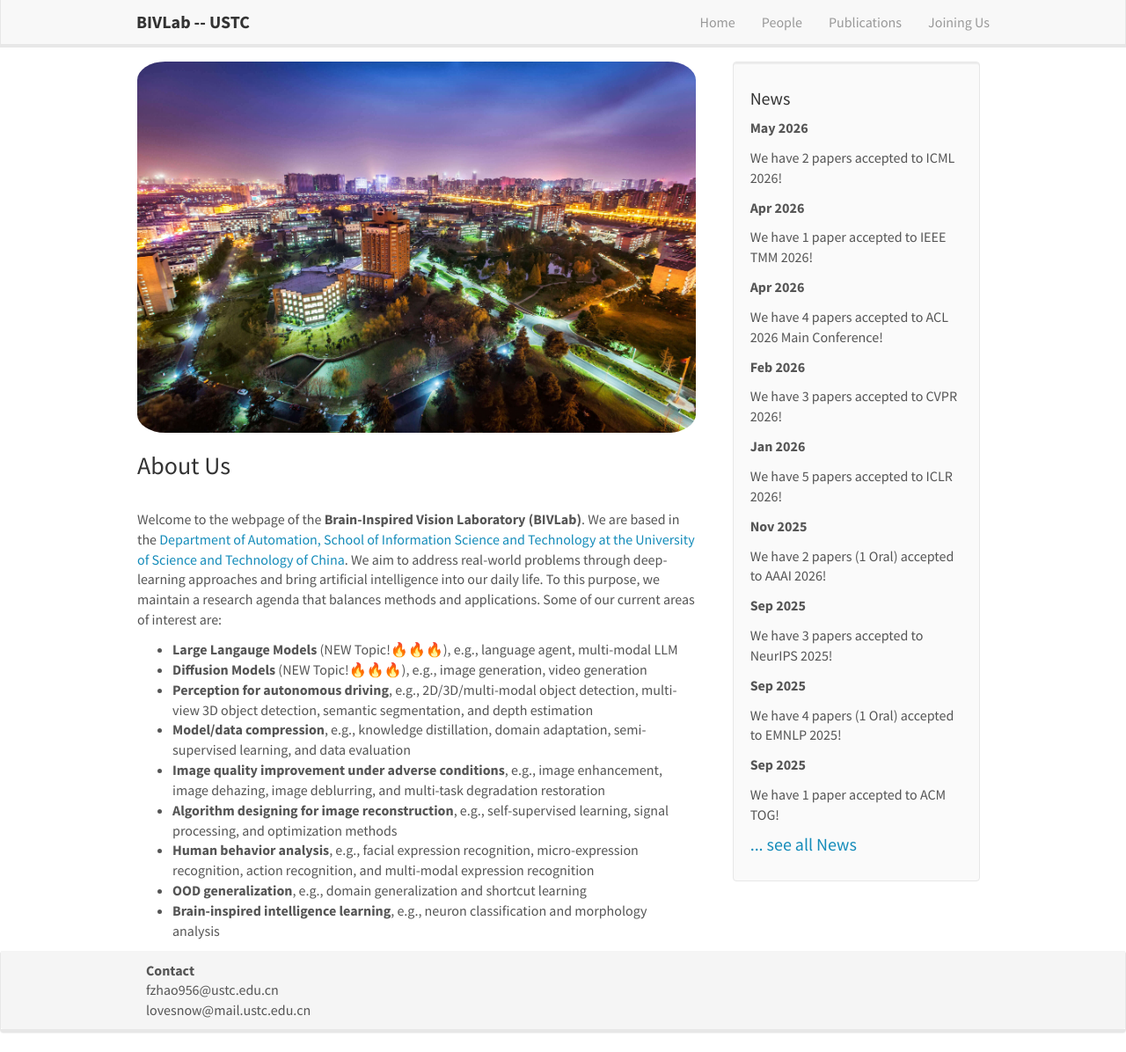
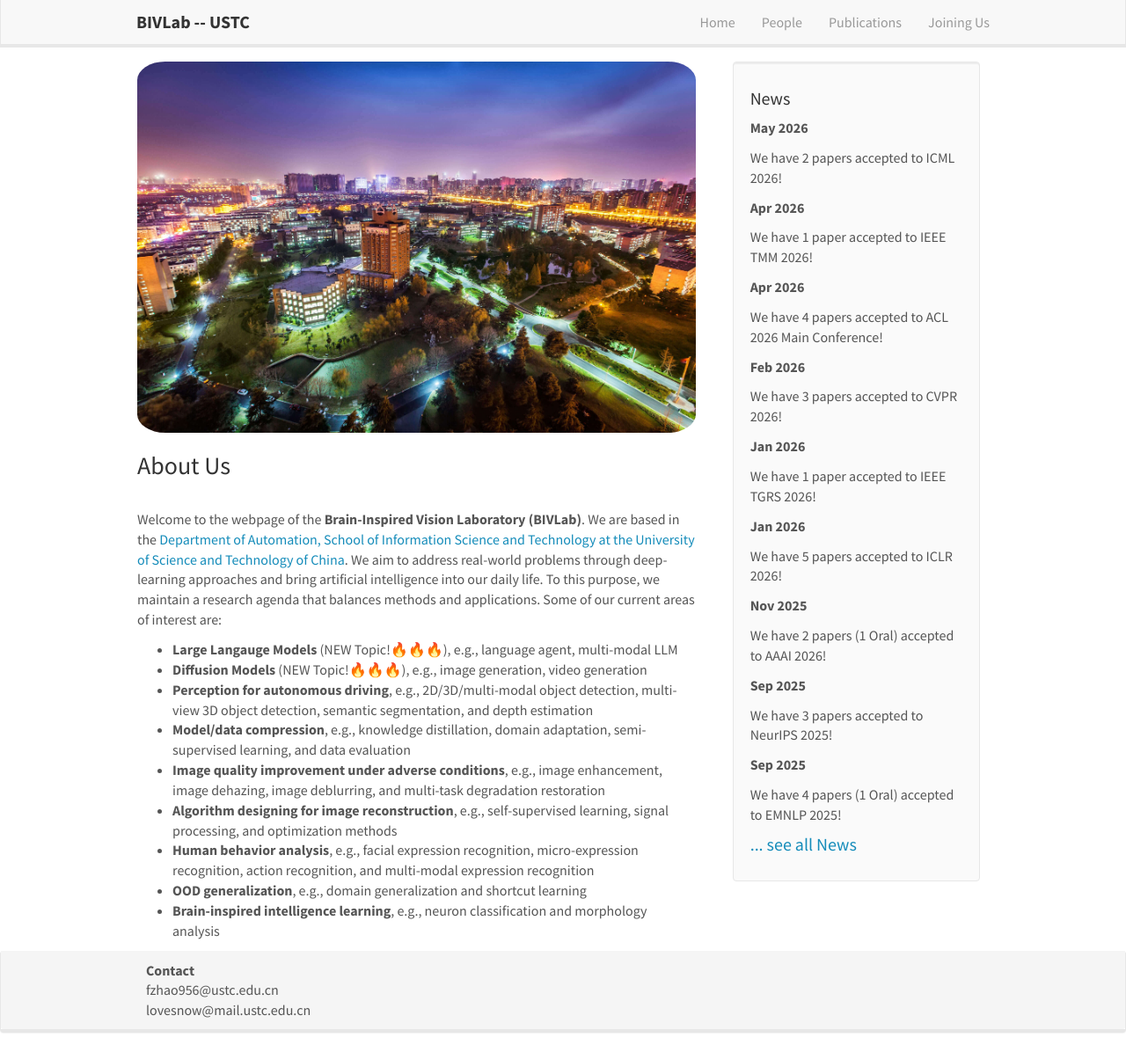
Before and after one commit to bivlab123/bivlab123.github.io, a Jekyll site: the page built from _pages/home.md, in a window 1280 px wide and 1196 px high. Shown: the whole window at 88% size. Built offline with Jekyll 4.4.1, drawn with Linux system fonts in a browser that asks for light colours; nearby versions of some CDN libraries.

Commit message:
Update news.yml

```diff
--- a/_data/news.yml
+++ b/_data/news.yml
@@ -10,8 +10,8 @@
 
 - date: Feb 2026
   headline: "We have 3 papers accepted to CVPR 2026!"
-
-
+- date: Jan 2026
+  headline: "We have 1 paper accepted to IEEE TGRS 2026!"
 - date: Jan 2026
   headline: "We have 5 papers accepted to ICLR 2026!"
 
```
